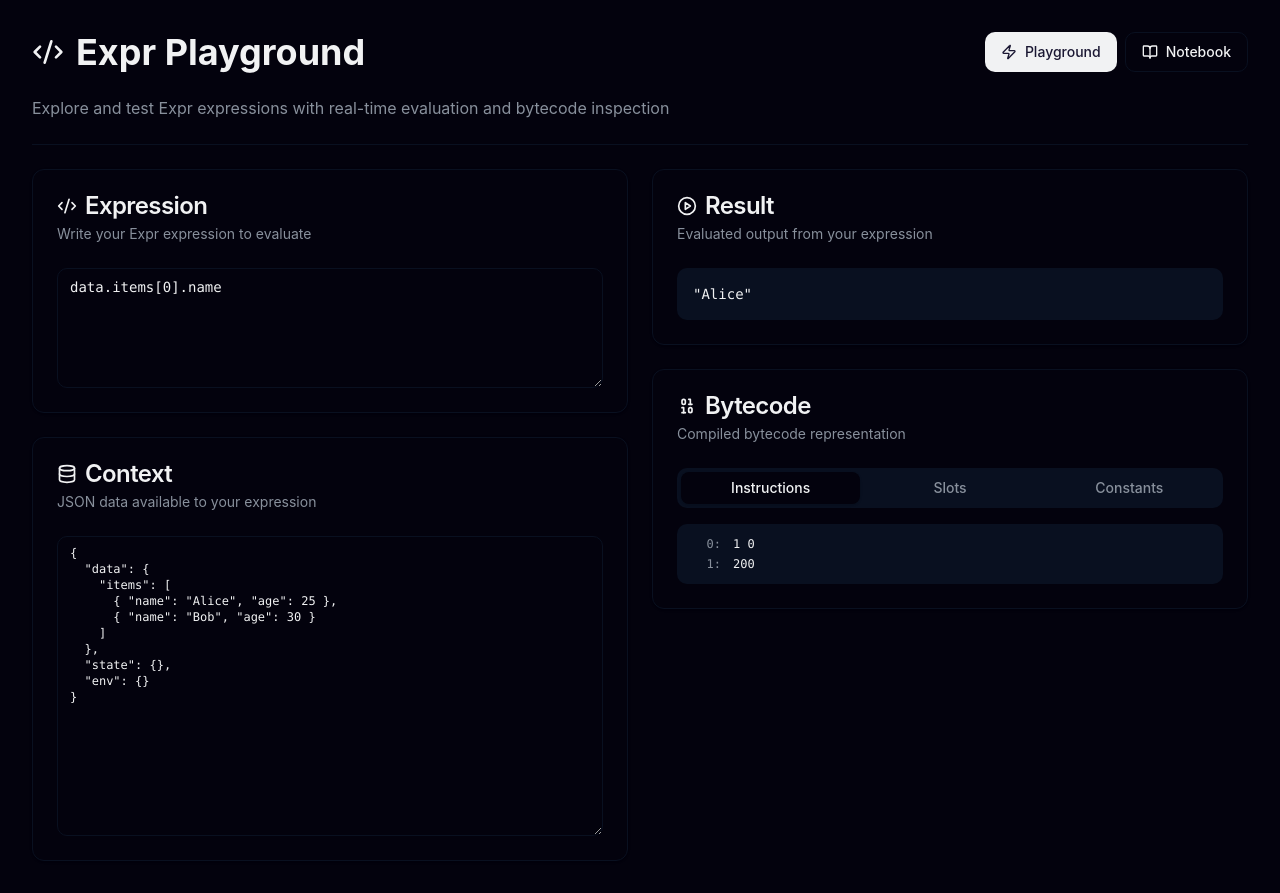
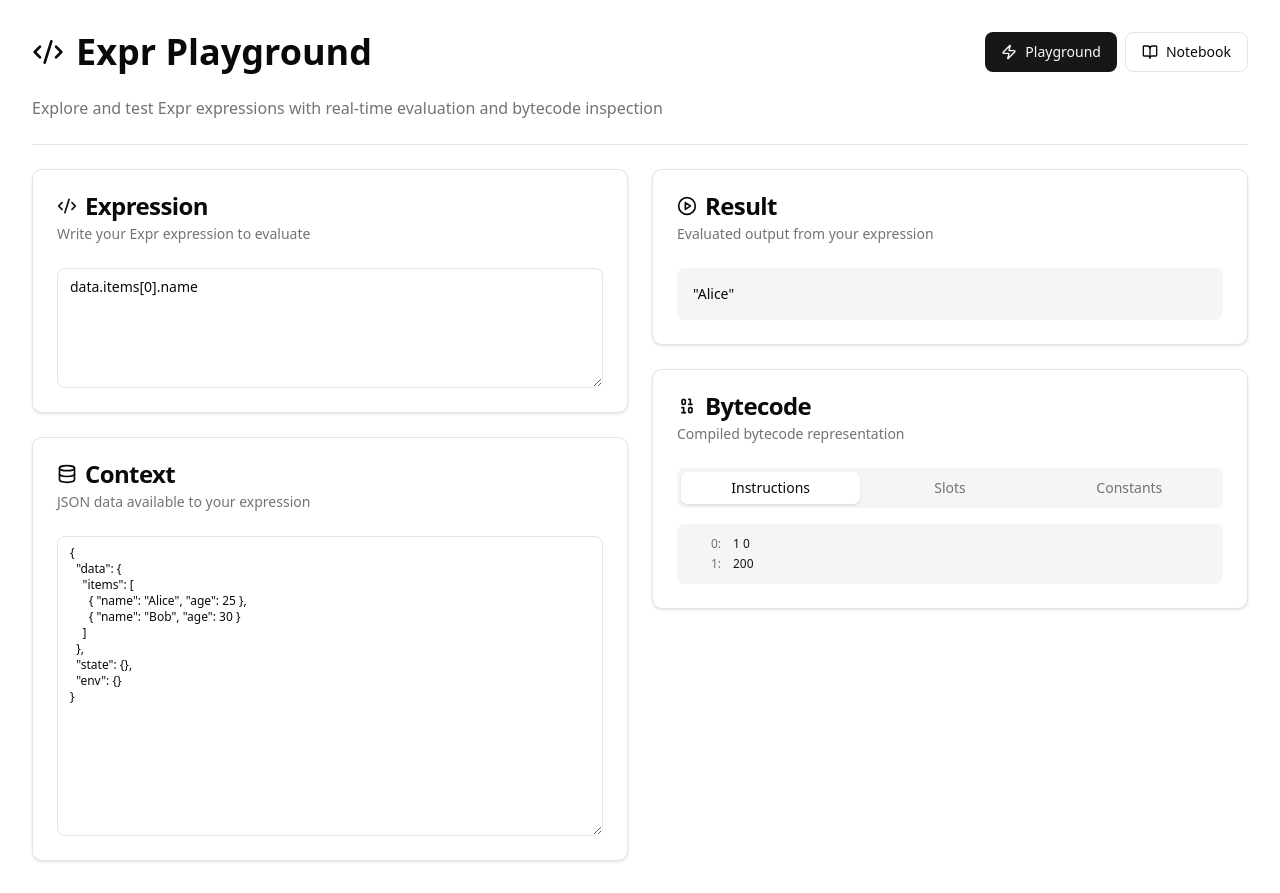
Before and after one commit to cristianmartinez/yexp, a Next.js app in the folder packages/playground/: page / in a window 1280 px wide. Built offline with nearby package versions, Linux system fonts and the light colour scheme.

Commit message:
fix(playground): improve theme color contrast ratios
Replace previous theme with better WCAG-compliant colors that provide
proper contrast between backgrounds and foregrounds in both light and
dark modes.

```diff
--- a/packages/playground/app/globals.css
+++ b/packages/playground/app/globals.css
@@ -1,60 +1,126 @@
-@import 'tailwindcss';
+@import "tailwindcss";
+/* @import "shadcn/tailwind.css"; */
 
-@theme {
-  --color-*: initial;
-  --radius-*: initial;
+@custom-variant dark (&:is(.dark *));
 
-  --color-background: oklch(98% 0 0);
-  --color-foreground: oklch(20% 0.01 250);
-  --color-card: oklch(100% 0 0);
-  --color-card-foreground: oklch(20% 0.01 250);
-  --color-primary: oklch(55% 0.15 250);
-  --color-primary-foreground: oklch(100% 0 0);
-  --color-secondary: oklch(96% 0.01 250);
-  --color-secondary-foreground: oklch(30% 0.02 250);
-  --color-muted: oklch(97% 0.005 250);
-  --color-muted-foreground: oklch(55% 0.015 250);
-  --color-accent: oklch(96% 0.02 200);
-  --color-accent-foreground: oklch(30% 0.02 250);
-  --color-destructive: oklch(65% 0.19 25);
-  --color-destructive-foreground: oklch(100% 0 0);
-  --color-border: oklch(88% 0.01 250);
-  --color-input: oklch(96% 0.005 250);
-  --color-ring: oklch(55% 0.15 250);
-
-  --radius-lg: 0.75rem;
-  --radius-md: calc(0.75rem - 2px);
-  --radius-sm: calc(0.75rem - 4px);
+@theme inline {
+  --font-sans: var(--font-sans);
+  --font-mono: var(--font-mono);
+  --color-background: var(--background);
+  --color-foreground: var(--foreground);
+  --color-card: var(--card);
+  --color-card-foreground: var(--card-foreground);
+  --color-popover: var(--popover);
+  --color-popover-foreground: var(--popover-foreground);
+  --color-primary: var(--primary);
+  --color-primary-foreground: var(--primary-foreground);
+  --color-secondary: var(--secondary);
+  --color-secondary-foreground: var(--secondary-foreground);
+  --color-muted: var(--muted);
+  --color-muted-foreground: var(--muted-foreground);
+  --color-accent: var(--accent);
+  --color-accent-foreground: var(--accent-foreground);
+  --color-destructive: var(--destructive);
+  --color-destructive-foreground: var(--destructive-foreground);
+  --color-border: var(--border);
+  --color-input: var(--input);
+  --color-ring: var(--ring);
+  --color-chart-1: var(--chart-1);
+  --color-chart-2: var(--chart-2);
+  --color-chart-3: var(--chart-3);
+  --color-chart-4: var(--chart-4);
+  --color-chart-5: var(--chart-5);
+  --color-sidebar: var(--sidebar);
+  --color-sidebar-foreground: var(--sidebar-foreground);
+  --color-sidebar-primary: var(--sidebar-primary);
+  --color-sidebar-primary-foreground: var(--sidebar-primary-foreground);
+  --color-sidebar-accent: var(--sidebar-accent);
+  --color-sidebar-accent-foreground: var(--sidebar-accent-foreground);
+  --color-sidebar-border: var(--sidebar-border);
+  --color-sidebar-ring: var(--sidebar-ring);
+  --radius-sm: calc(var(--radius) - 4px);
+  --radius-md: calc(var(--radius) - 2px);
+  --radius-lg: var(--radius);
+  --radius-xl: calc(var(--radius) + 4px);
+  --radius-2xl: calc(var(--radius) + 8px);
+  --radius-3xl: calc(var(--radius) + 12px);
+  --radius-4xl: calc(var(--radius) + 16px);
 }
 
-@media (prefers-color-scheme: dark) {
-  @theme {
-    --color-background: oklch(9.8% 0.035 285.9);
-    --color-foreground: oklch(96% 0.002 247.9);
-    --color-card: oklch(9.8% 0.035 285.9);
-    --color-card-foreground: oklch(96% 0.002 247.9);
-    --color-primary: oklch(96% 0.002 247.9);
-    --color-primary-foreground: oklch(22.4% 0.051 285.9);
-    --color-secondary: oklch(17.5% 0.035 264.5);
-    --color-secondary-foreground: oklch(96% 0.002 247.9);
-    --color-muted: oklch(17.5% 0.035 264.5);
-    --color-muted-foreground: oklch(65.1% 0.020 256.3);
-    --color-accent: oklch(17.5% 0.035 264.5);
-    --color-accent-foreground: oklch(96% 0.002 247.9);
-    --color-destructive: oklch(30.6% 0.125 29.2);
-    --color-destructive-foreground: oklch(96% 0.002 247.9);
-    --color-border: oklch(17.5% 0.035 264.5);
-    --color-input: oklch(17.5% 0.035 264.5);
-    --color-ring: oklch(83.9% 0.027 264.5);
+:root {
+  --background: oklch(1 0 0);
+  --foreground: oklch(0.145 0 0);
+  --card: oklch(1 0 0);
+  --card-foreground: oklch(0.145 0 0);
+  --popover: oklch(1 0 0);
+  --popover-foreground: oklch(0.145 0 0);
+  --primary: oklch(0.205 0 0);
+  --primary-foreground: oklch(0.985 0 0);
+  --secondary: oklch(0.97 0 0);
+  --secondary-foreground: oklch(0.205 0 0);
+  --muted: oklch(0.97 0 0);
+  --muted-foreground: oklch(0.556 0 0);
+  --accent: oklch(0.97 0 0);
+  --accent-foreground: oklch(0.205 0 0);
+  --destructive: oklch(0.58 0.22 27);
+  --border: oklch(0.922 0 0);
+  --input: oklch(0.922 0 0);
+  --ring: oklch(0.708 0 0);
+  --chart-1: oklch(0.809 0.105 251.813);
+  --chart-2: oklch(0.623 0.214 259.815);
+  --chart-3: oklch(0.546 0.245 262.881);
+  --chart-4: oklch(0.488 0.243 264.376);
+  --chart-5: oklch(0.424 0.199 265.638);
+  --radius: 0.625rem;
+  --sidebar: oklch(0.985 0 0);
+  --sidebar-foreground: oklch(0.145 0 0);
+  --sidebar-primary: oklch(0.205 0 0);
+  --sidebar-primary-foreground: oklch(0.985 0 0);
+  --sidebar-accent: oklch(0.97 0 0);
+  --sidebar-accent-foreground: oklch(0.205 0 0);
+  --sidebar-border: oklch(0.922 0 0);
+  --sidebar-ring: oklch(0.708 0 0);
+}
+
+.dark {
+  --background: oklch(0.145 0 0);
+  --foreground: oklch(0.985 0 0);
+  --card: oklch(0.205 0 0);
+  --card-foreground: oklch(0.985 0 0);
+  --popover: oklch(0.205 0 0);
+  --popover-foreground: oklch(0.985 0 0);
+  --primary: oklch(0.87 0.0 0);
+  --primary-foreground: oklch(0.205 0 0);
+  --secondary: oklch(0.269 0 0);
+  --secondary-foreground: oklch(0.985 0 0);
+  --muted: oklch(0.269 0 0);
+  --muted-foreground: oklch(0.708 0 0);
+  --accent: oklch(0.371 0 0);
+  --accent-foreground: oklch(0.985 0 0);
+  --destructive: oklch(0.704 0.191 22.216);
+  --border: oklch(1 0 0 / 10%);
+  --input: oklch(1 0 0 / 15%);
+  --ring: oklch(0.556 0 0);
+  --chart-1: oklch(0.809 0.105 251.813);
+  --chart-2: oklch(0.623 0.214 259.815);
+  --chart-3: oklch(0.546 0.245 262.881);
+  --chart-4: oklch(0.488 0.243 264.376);
+  --chart-5: oklch(0.424 0.199 265.638);
+  --sidebar: oklch(0.205 0 0);
+  --sidebar-foreground: oklch(0.985 0 0);
+  --sidebar-primary: oklch(0.488 0.243 264.376);
+  --sidebar-primary-foreground: oklch(0.985 0 0);
+  --sidebar-accent: oklch(0.269 0 0);
+  --sidebar-accent-foreground: oklch(0.985 0 0);
+  --sidebar-border: oklch(1 0 0 / 10%);
+  --sidebar-ring: oklch(0.556 0 0);
+}
+
+@layer base {
+  * {
+    @apply border-border outline-ring/50;
+  }
+  body {
+    @apply bg-background text-foreground;
   }
 }
-
-* {
-  border-color: var(--color-border);
-}
-
-body {
-  background-color: var(--color-background);
-  color: var(--color-foreground);
-  font-family: 'Inter', system-ui, -apple-system, sans-serif;
-}
```
